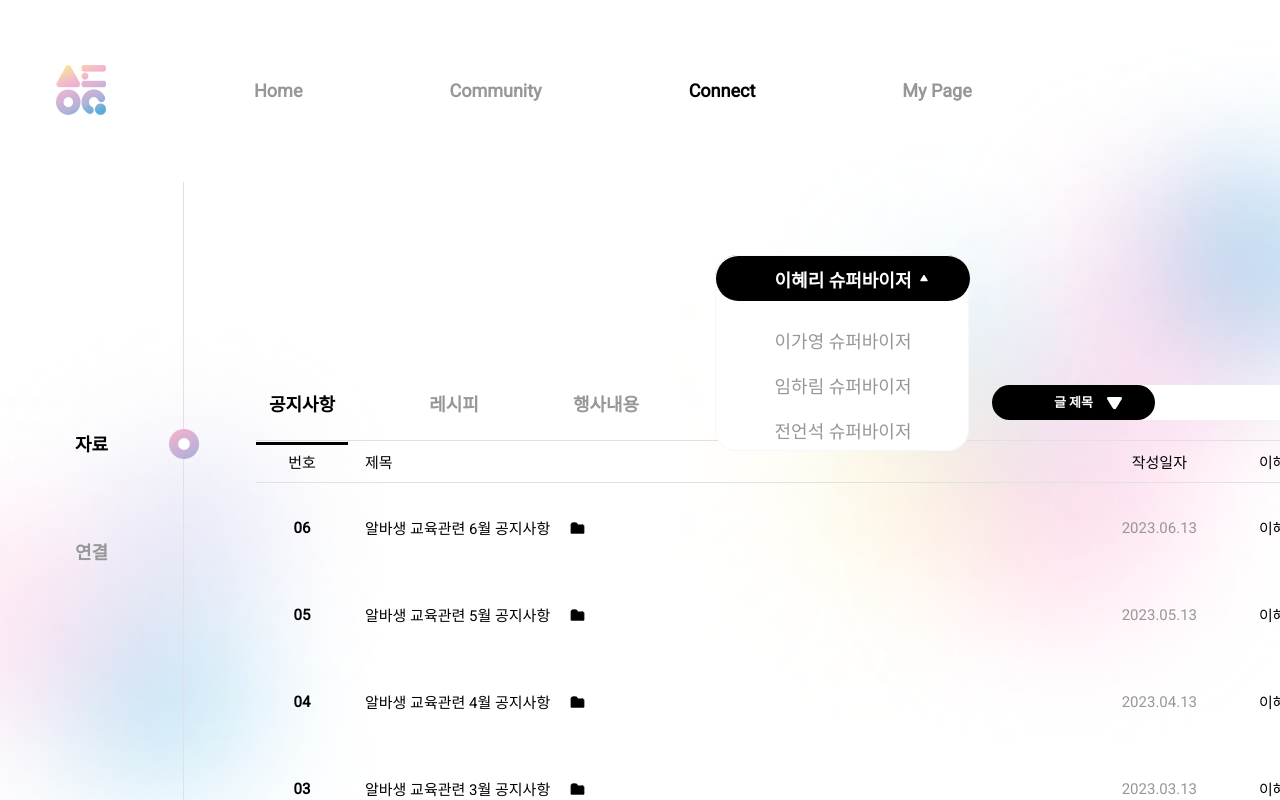
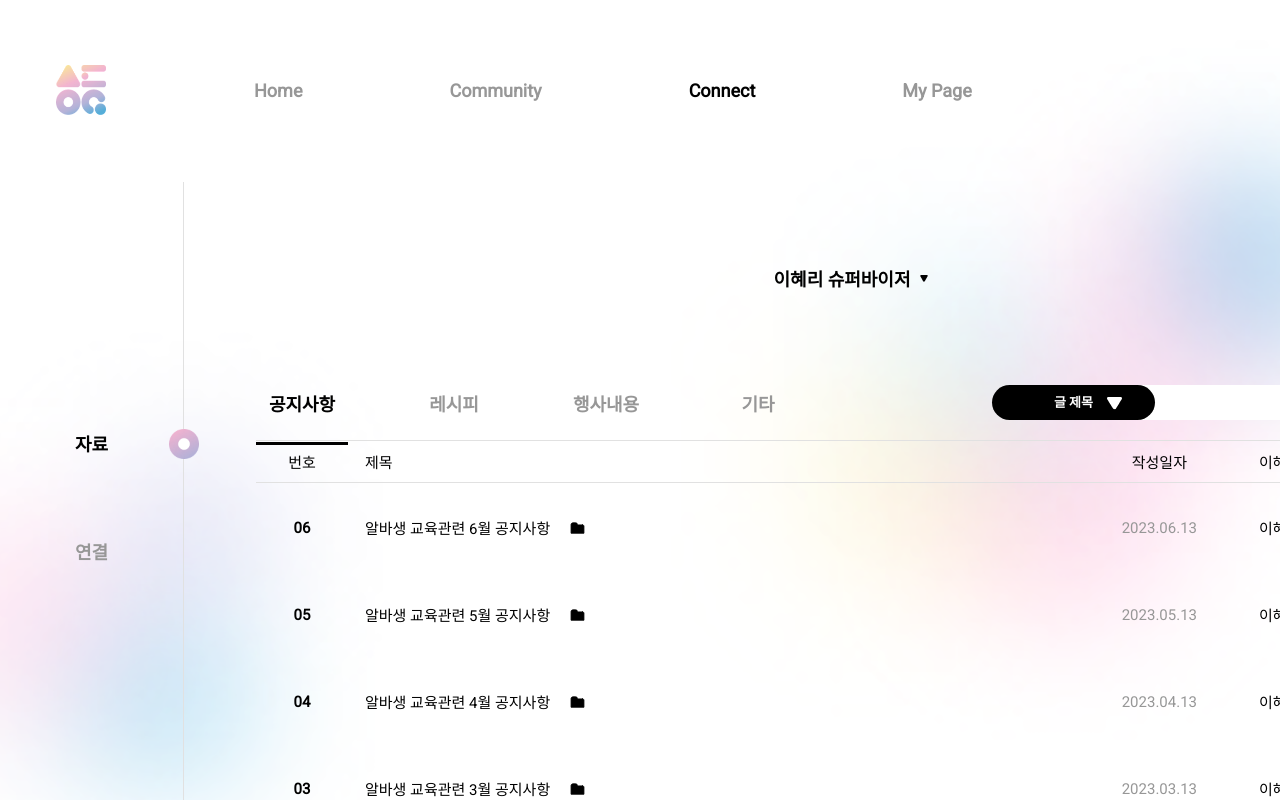
Before and after one commit to stockOneQ/front, a Next.js app: page /connect/data in a window 1280 px wide. Shown: the top 800 px of the page. Built offline with nearby package versions, Linux system fonts and the light colour scheme.

Commit message:
fix(data): 슈퍼바이저 토글 닫힌 상태로 시작하게 수정

```diff
--- a/components/connect/Data/index.tsx
+++ b/components/connect/Data/index.tsx
@@ -13,7 +13,7 @@ import useScroll from 'hooks/useScroll';
 const Data = () => {
   const [activeNum, setActiveNum] = useState(0); // navigation active 상태 주기 위함
   const [temp, setTemp] = useState(true); // 상세 페이지 연결하려고 임시로 만듦. 삭제 예정
-  const [isSelectSupervisor, setIsSelectSupervisor] = useState(true); // 슈퍼바이저 고르기
+  const [isSelectSupervisor, setIsSelectSupervisor] = useState(false); // 슈퍼바이저 고르기
 
   const { hideScroll, scrollHandler } = useScroll();
 
```
